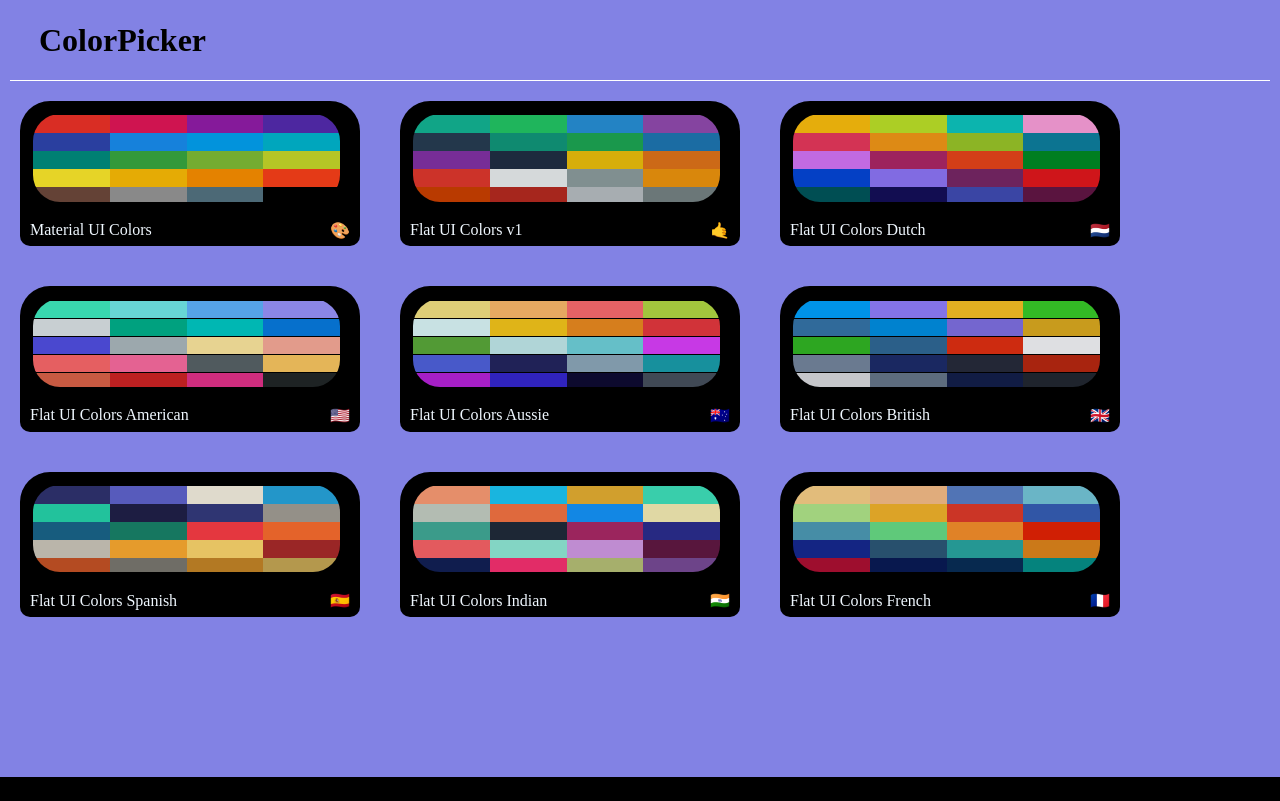
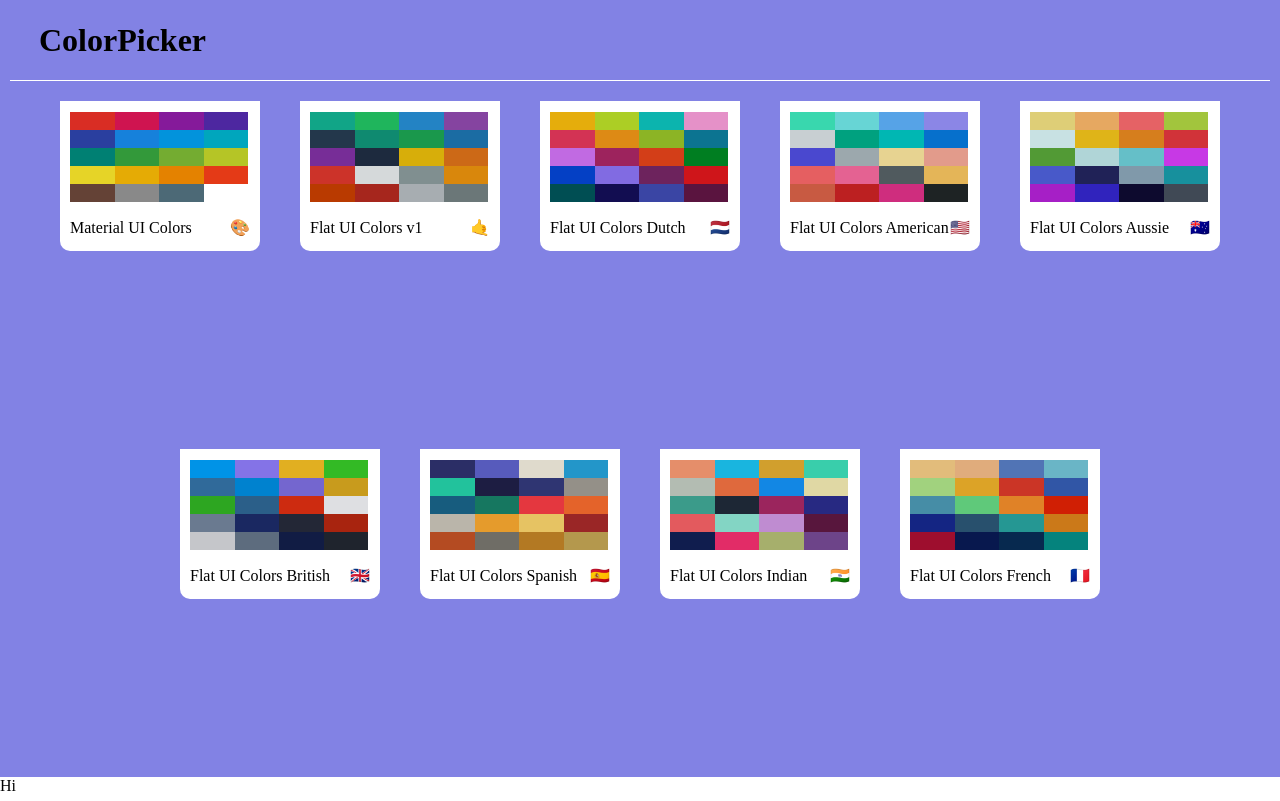
Before and after one commit to SaravanarajuR/colorpicker-react, a React (Create React App) app: page / in a window 1280 px wide. Built offline with nearby package versions, Linux system fonts and the light colour scheme.

Commit message:
Added jss

```diff
--- a/package.json
+++ b/package.json
@@ -3,6 +3,7 @@
   "version": "0.1.0",
   "private": true,
   "dependencies": {
+    "@material-ui/styles": "^4.11.5",
     "@testing-library/jest-dom": "^5.16.5",
     "@testing-library/react": "^13.4.0",
     "@testing-library/user-event": "^13.5.0",
--- a/src/Components/miniPallete.js
+++ b/src/Components/miniPallete.js
@@ -3,6 +3,28 @@
 import Colors from "./createPallete.js";
 import { v4 } from "uuid";
 import ColorArrays from "./seedColors.js";
+import { withStyles } from "@material-ui/styles";
+
+const styles = {
+  main: {
+    height: "130px",
+    width: "180px",
+    backgroundColor: " white",
+    margin: "20px",
+    padding: "10px",
+    display: "inline-block",
+    borderRadius: " 0 0 10px 10px",
+    color: "black",
+  },
+  topic: {
+    color: "black",
+  },
+  inner: {
+    width: "99%",
+    height: "70%",
+    overflow: "hidden",
+  },
+};
 
 class Pallete extends Component {
   constructor(props) {
@@ -40,16 +62,17 @@
     });
   };
   render() {
+    const { classes } = this.props;
     return (
-      <div className="miniPallete">
-        <div className="miniPalleteInner">{this.colorPallete()}</div>
+      <div className={classes.main}>
+        <div className={classes.inner}>{this.colorPallete()}</div>
         <div className="nameEmoji">
-          <p>{this.state.name}</p>
-          <p>{this.state.emoji}</p>
+          <p className={classes.topic}>{this.state.name}</p>
+          <p className={classes.topic}>{this.state.emoji}</p>
         </div>
       </div>
     );
   }
 }
 
-export default Pallete;
+export default withStyles(styles)(Pallete);
--- a/src/index.css
+++ b/src/index.css
@@ -68,10 +68,14 @@
 .home {
   width: 100%;
   height: 87%;
+  overflow: auto;
+  display: flex;
+  flex-wrap: wrap;
+  justify-content: center;
 }
 
 .footer {
-  background-color: black;
+  background-color: white;
   height: 3%;
 }
 
@@ -231,10 +235,11 @@
 }
 
 ::-webkit-scrollbar {
-  background-color: transparent;
+  background-color: white;
+  width: 5px;
 }
 
 ::-webkit-scrollbar-thumb {
-  background-color: transparent;
+  background-color: black;
   border-radius: 20px;
 }
```
Also changed, not shown: 1 other file (tests, documents, lock files or other folders).
